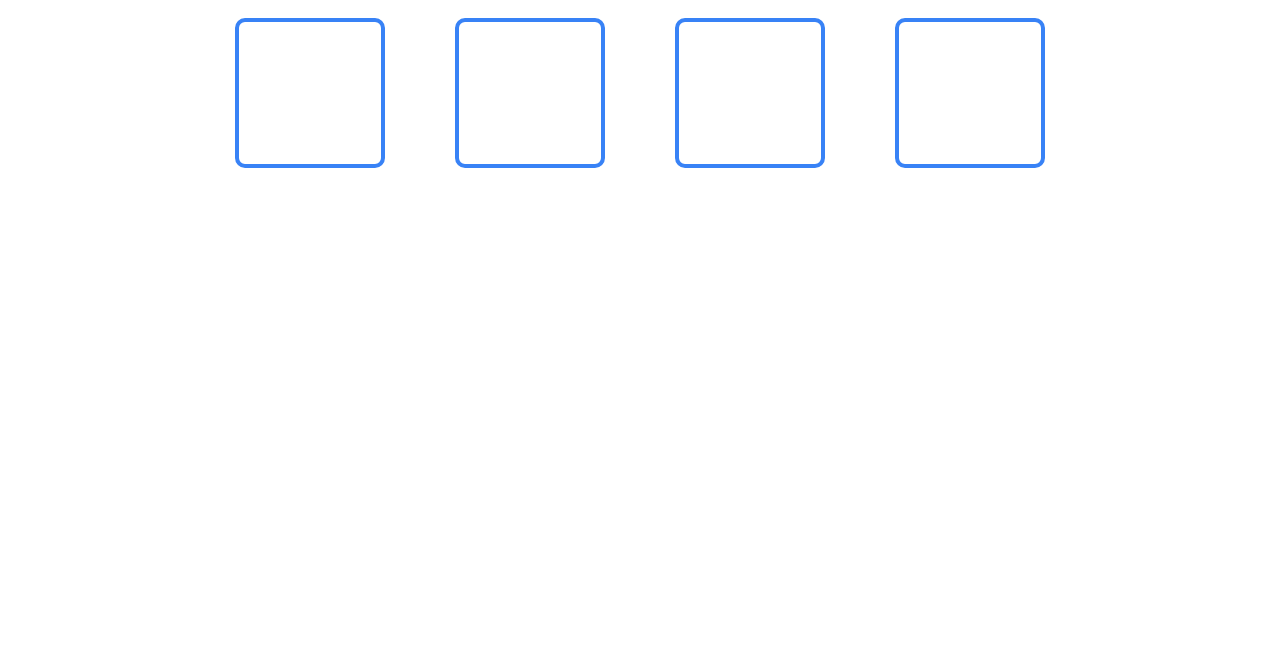
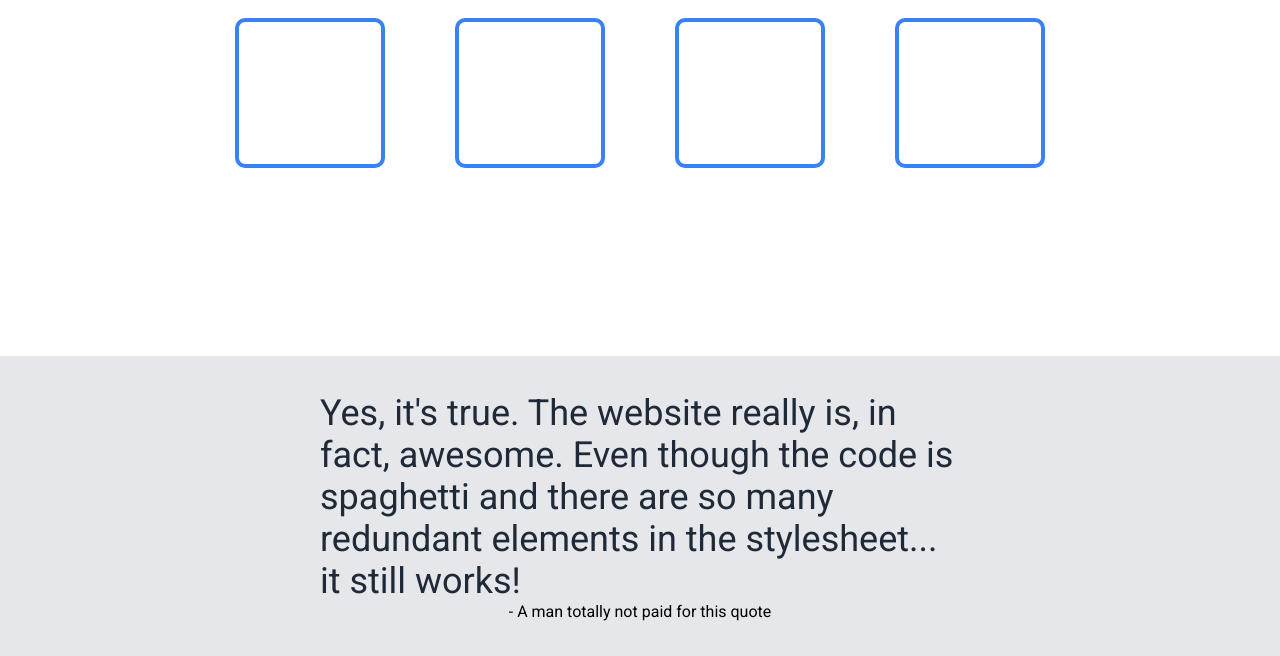
Before and after one commit to drewgar720/odin-landing-page, a plain HTML site: page index.html in a window 1280 px wide. Shown: the part 564-1220 px from the top of the page. Before the commit the page ends 920 px from the top, so only its background shows below. Drawn offline with Linux system fonts and the light colour scheme.

Commit message:
Add next main section
Added testimonial section and basic styling

```diff
--- a/css/style.css
+++ b/css/style.css
@@ -100,3 +100,21 @@ ul {
   margin: 0px 35px;
   border-radius: 10px;
 }
+.testimonial {
+  display: flex;
+  width: 100%;
+  height: 300px;
+  flex-direction: column;
+  justify-content: center;
+  align-items: center;
+  background-color: #e5e7eb;
+}
+.quote {
+  display: flex;
+  width: 50%;
+  font-size: 36px;
+  color: #1f2937;
+}
+.attrib {
+  text-align: right;
+}
--- a/index.html
+++ b/index.html
@@ -44,5 +44,13 @@
         <div class="card"></div>
       </div>
     </div>
+    <div class="testimonial">
+      <div class="quote">
+        Yes, it's true. The website really is, in fact, awesome. Even though the
+        code is spaghetti and there are so many redundant elements in the
+        stylesheet... it still works!
+      </div>
+      <div class="attrib">- A man totally not paid for this quote</div>
+    </div>
   </body>
 </html>
```
